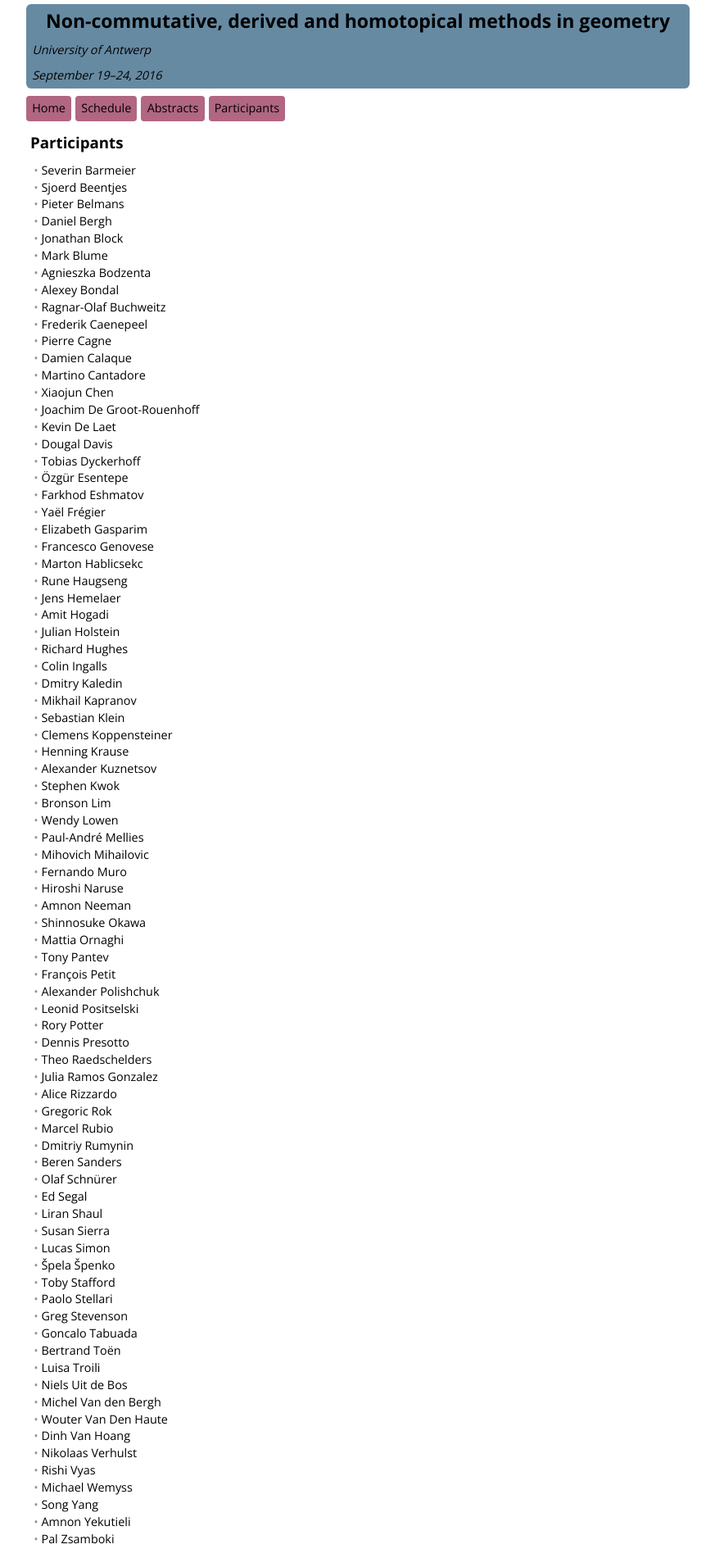
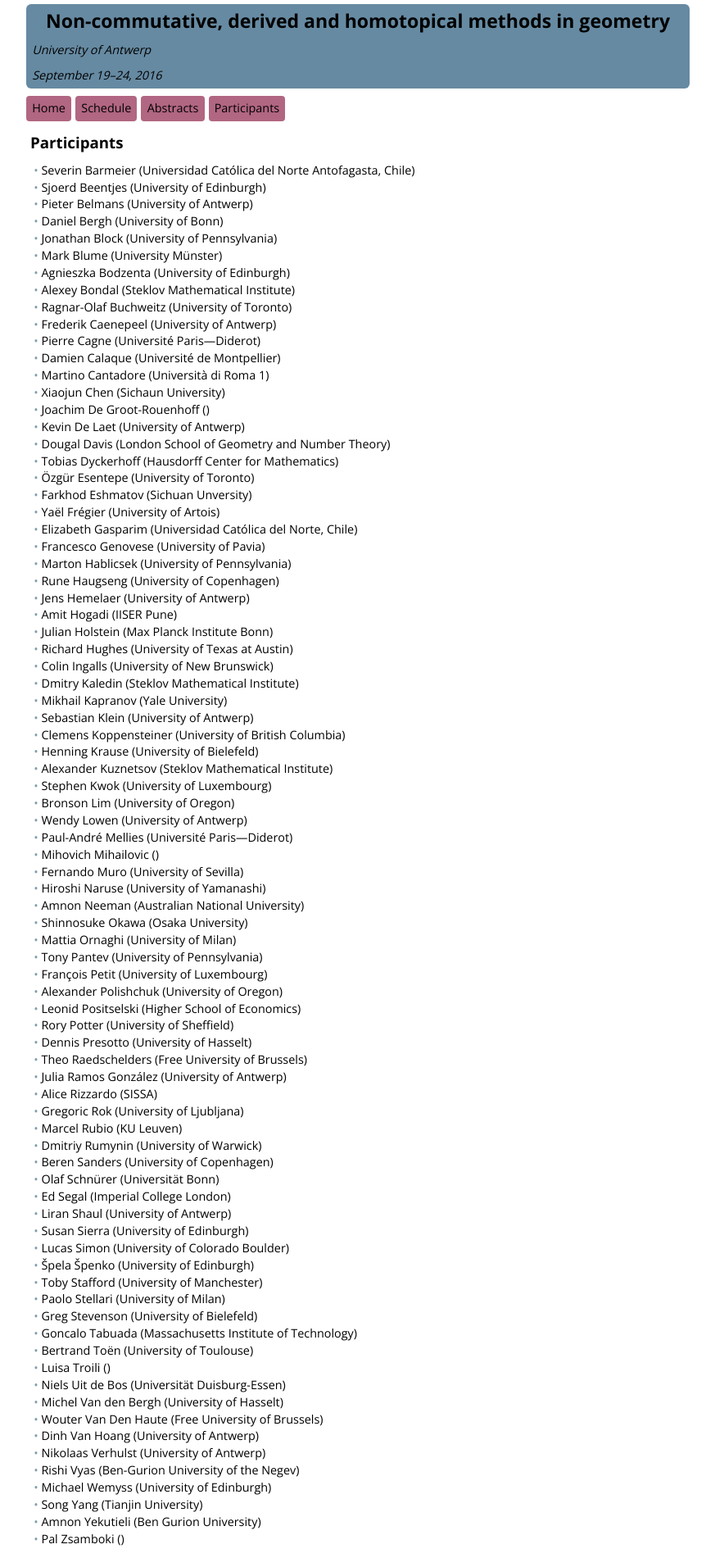
Before and after one commit to ncag-info/antwerp-2016, a Jekyll site: the page built from participants.html, in a window 1280 px wide. Shown: the whole page at 82% size, without its empty margins (203-1076 px from the left). Built offline with Jekyll 4.4.1, drawn with Linux system fonts in a browser that asks for light colours; nearby versions of some CDN libraries; library files that are not in the unit come from our copies.

Commit message:
Added affiliations to participants

```diff
--- a/_data/participants.yml
+++ b/_data/participants.yml
@@ -1,81 +1,81 @@
-- Severin Barmeier
-- Sjoerd Beentjes
-- Pieter Belmans
-- Daniel Bergh
-- Jonathan Block
-- Mark Blume
-- Agnieszka Bodzenta
-- Alexey Bondal
-- Ragnar-Olaf Buchweitz
-- Frederik Caenepeel
-- Pierre Cagne
-- Damien Calaque
-- Martino Cantadore
-- Xiaojun Chen
-- Joachim De Groot-Rouenhoff
-- Kevin De Laet
-- Dougal Davis
-- Tobias Dyckerhoff
-- Özgür Esentepe
-- Farkhod Eshmatov
-- Yaël Frégier
-- Elizabeth Gasparim
-- Francesco Genovese
-- Marton Hablicsekc
-- Rune Haugseng
-- Jens Hemelaer
-- Amit Hogadi
-- Julian Holstein
-- Richard Hughes
-- Colin Ingalls
-- Dmitry Kaledin
-- Mikhail Kapranov
-- Sebastian Klein
-- Clemens Koppensteiner
-- Henning Krause
-- Alexander Kuznetsov
-- Stephen Kwok
-- Bronson Lim
-- Wendy Lowen
-- Paul-André Mellies
-- Mihovich Mihailovic
-- Fernando Muro
-- Hiroshi Naruse
-- Amnon Neeman
-- Shinnosuke Okawa
-- Mattia Ornaghi
-- Tony Pantev
-- François Petit
-- Alexander Polishchuk
-- Leonid Positselski
-- Rory Potter
-- Dennis Presotto
-- Theo Raedschelders
-- Julia Ramos Gonzalez
-- Alice Rizzardo
-- Gregoric Rok
-- Marcel Rubio
-- Dmitriy Rumynin
-- Beren Sanders
-- Olaf Schnürer
-- Ed Segal
-- Liran Shaul
-- Susan Sierra
-- Lucas Simon
-- Špela Špenko
-- Toby Stafford
-- Paolo Stellari
-- Greg Stevenson
-- Goncalo Tabuada
-- Bertrand Toën
-- Luisa Troili
-- Niels Uit de Bos
-- Michel Van den Bergh
-- Wouter Van Den Haute
-- Dinh Van Hoang
-- Nikolaas Verhulst
-- Rishi Vyas
-- Michael Wemyss
-- Song Yang
-- Amnon Yekutieli
-- Pal Zsamboki
+- Severin Barmeier (Universidad Católica del Norte Antofagasta, Chile)
+- Sjoerd Beentjes (University of Edinburgh)
+- Pieter Belmans (University of Antwerp)
+- Daniel Bergh (University of Bonn)
+- Jonathan Block (University of Pennsylvania)
+- Mark Blume (University Münster)
+- Agnieszka Bodzenta (University of Edinburgh)
+- Alexey Bondal (Steklov Mathematical Institute)
+- Ragnar-Olaf Buchweitz (University of Toronto)
+- Frederik Caenepeel (University of Antwerp)
+- Pierre Cagne (Université Paris&mdash;Diderot)
+- Damien Calaque (Université de Montpellier)
+- Martino Cantadore (Università di Roma 1)
+- Xiaojun Chen (Sichaun University)
+- Joachim De Groot-Rouenhoff ()
+- Kevin De Laet (University of Antwerp)
+- Dougal Davis (London School of Geometry and Number Theory)
+- Tobias Dyckerhoff (Hausdorff Center for Mathematics)
+- Özgür Esentepe (University of Toronto)
+- Farkhod Eshmatov (Sichuan Unversity)
+- Yaël Frégier (University of Artois)
+- Elizabeth Gasparim (Universidad Católica del Norte, Chile)
+- Francesco Genovese (University of Pavia)
+- Marton Hablicsek (University of Pennsylvania)
+- Rune Haugseng (University of Copenhagen)
+- Jens Hemelaer (University of Antwerp)
+- Amit Hogadi (IISER Pune)
+- Julian Holstein (Max Planck Institute Bonn)
+- Richard Hughes (University of Texas at Austin)
+- Colin Ingalls (University of New Brunswick)
+- Dmitry Kaledin (Steklov Mathematical Institute)
+- Mikhail Kapranov (Yale University)
+- Sebastian Klein (University of Antwerp)
+- Clemens Koppensteiner (University of British Columbia)
+- Henning Krause (University of Bielefeld)
+- Alexander Kuznetsov (Steklov Mathematical Institute)
+- Stephen Kwok (University of Luxembourg)
+- Bronson Lim (University of Oregon)
+- Wendy Lowen (University of Antwerp)
+- Paul-André Mellies (Université Paris&mdash;Diderot)
+- Mihovich Mihailovic ()
+- Fernando Muro (University of Sevilla)
+- Hiroshi Naruse (University of Yamanashi)
+- Amnon Neeman (Australian National University)
+- Shinnosuke Okawa (Osaka University)
+- Mattia Ornaghi (University of Milan)
+- Tony Pantev (University of Pennsylvania)
+- François Petit (University of Luxembourg)
+- Alexander Polishchuk (University of Oregon)
+- Leonid Positselski (Higher School of Economics)
+- Rory Potter (University of Sheffield)
+- Dennis Presotto (University of Hasselt)
+- Theo Raedschelders (Free University of Brussels)
+- Julia Ramos González (University of Antwerp)
+- Alice Rizzardo (SISSA)
+- Gregoric Rok (University of Ljubljana)
+- Marcel Rubio (KU Leuven)
+- Dmitriy Rumynin (University of Warwick)
+- Beren Sanders (University of Copenhagen)
+- Olaf Schnürer (Universität Bonn)
+- Ed Segal (Imperial College London)
+- Liran Shaul (University of Antwerp)
+- Susan Sierra (University of Edinburgh)
+- Lucas Simon (University of Colorado Boulder)
+- Špela Špenko (University of Edinburgh)
+- Toby Stafford (University of Manchester)
+- Paolo Stellari (University of Milan)
+- Greg Stevenson (University of Bielefeld)
+- Goncalo Tabuada (Massachusetts Institute of Technology)
+- Bertrand Toën (University of Toulouse)
+- Luisa Troili ()
+- Niels Uit de Bos (Universität Duisburg-Essen)
+- Michel Van den Bergh (University of Hasselt)
+- Wouter Van Den Haute (Free University of Brussels)
+- Dinh Van Hoang (University of Antwerp)
+- Nikolaas Verhulst (University of Antwerp)
+- Rishi Vyas (Ben-Gurion University of the Negev)
+- Michael Wemyss (University of Edinburgh)
+- Song Yang (Tianjin University)
+- Amnon Yekutieli (Ben Gurion University)
+- Pal Zsamboki ()
```
